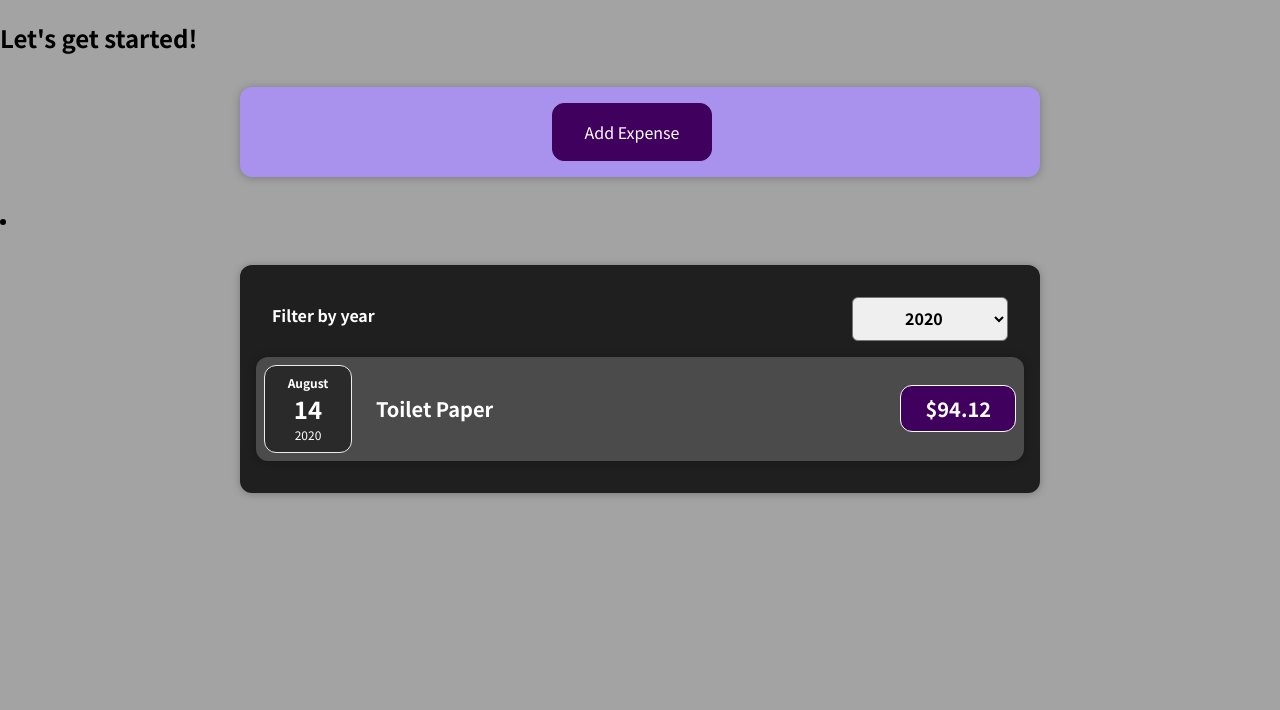
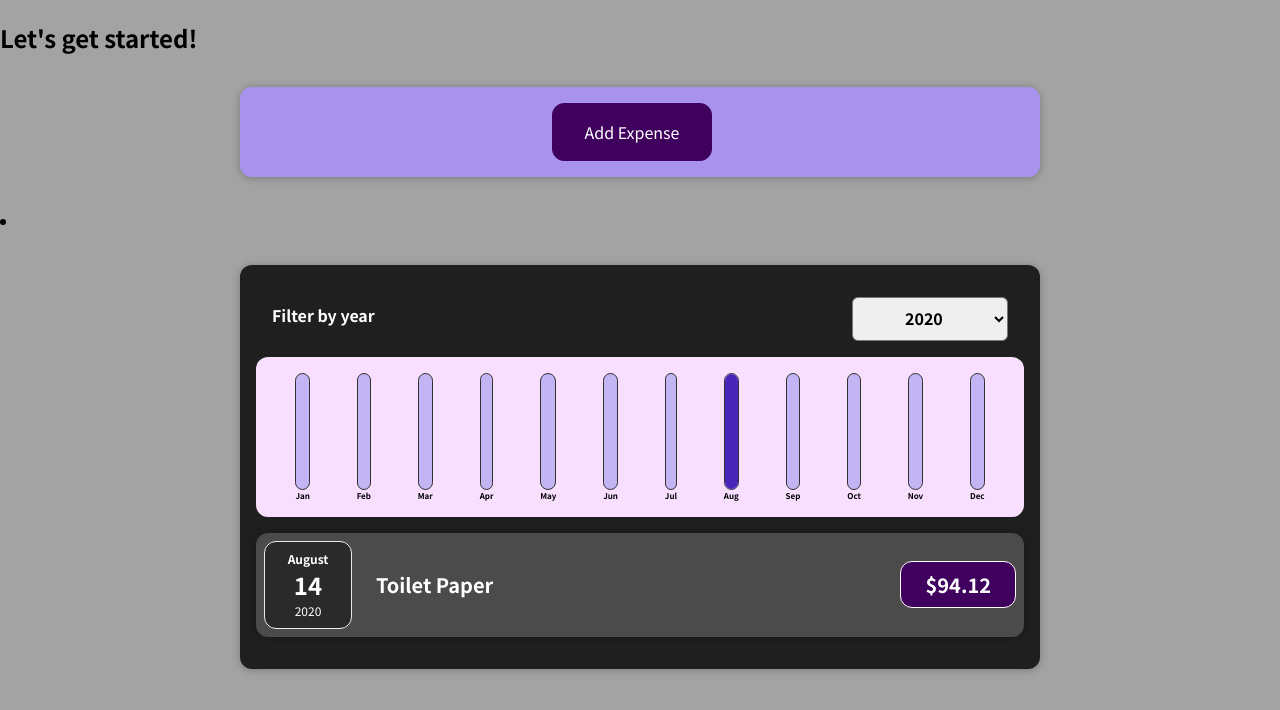
Before and after one commit to shashanksah143/Expense-tracker, a React (Create React App) app: page / in a window 1280 px wide. Shown: the top 710 px of the page. Built offline with nearby package versions, Linux system fonts and the light colour scheme.

Commit message:
added chart to display dynamic expense values of each month

```diff
--- /dev/null
+++ b/src/components/chart/Chart.css
@@ -0,0 +1,9 @@
+.chart {
+  padding: 1rem;
+  border-radius: 12px;
+  background-color: #f8dfff;
+  text-align: center;
+  display: flex;
+  justify-content: space-around;
+  height: 10rem;
+}
--- /dev/null
+++ b/src/components/chart/Chart.jsx
@@ -0,0 +1,19 @@
+import "./Chart.css";
+import ChartBar from "./ChartBar";
+const Chart = (props) => {
+  const values = props.dataPoints.map((dataPoint) => dataPoint.value);
+  const totalMaxOfMonth = Math.max(...values);
+  return (
+    <div className="chart">
+      {props.dataPoints.map((dataPoint) => (
+        <ChartBar
+          value={dataPoint.value}
+          maxValue={totalMaxOfMonth}
+          label={dataPoint.label}
+          key={dataPoint.label}
+        />
+      ))}
+    </div>
+  );
+};
+export default Chart;
--- /dev/null
+++ b/src/components/chart/ChartBar.css
@@ -0,0 +1,30 @@
+.chart-bar {
+  height: 100%;
+  display: flex;
+  flex-direction: column;
+  align-items: center;
+}
+
+.chart-bar__inner {
+  height: 100%;
+  width: 100%;
+  border: 1px solid #313131;
+  border-radius: 12px;
+  background-color: #c3b4f3;
+  overflow: hidden;
+  display: flex;
+  flex-direction: column;
+  justify-content: flex-end;
+}
+
+.chart-bar__fill {
+  background-color: #4826b9;
+  width: 100%;
+  transition: all 0.3s ease-out;
+}
+
+.chart-bar__label {
+  font-weight: bold;
+  font-size: 0.5rem;
+  text-align: center;
+}
--- /dev/null
+++ b/src/components/chart/ChartBar.jsx
@@ -0,0 +1,19 @@
+import "./ChartBar.css";
+const ChartBar = (props) => {
+  let barFillHeight = "0%";
+  if (props.maxValue > 0) {
+    barFillHeight = Math.round((props.value / props.maxValue) * 100) + "%";
+  }
+  return (
+    <div className="chart-bar">
+      <div className="chart-bar__inner">
+        <div
+          className="chart-bar__fill"
+          style={{ height: barFillHeight }}
+        ></div>
+      </div>
+      <div className="chart-bar__label">{props.label}</div>
+    </div>
+  );
+};
+export default ChartBar;
--- a/src/components/expenses/Expenses.jsx
+++ b/src/components/expenses/Expenses.jsx
@@ -2,6 +2,7 @@
 import Card from "../UI/Card";
 import ExpensesFilter from "./ExpenseFilter";
 import ExpensesList from "./ExpensesList";
+import ExpensesChart from "./ExpensesChart";
 import { useState } from "react";
 
 function Expenses(props) {
@@ -23,6 +24,7 @@
           onYearChange={expensesChanageHandler}
           selected={selectedYear}
         />
+        <ExpensesChart expenses={filteredExpenses} />
         <ExpensesList items={filteredExpenses} />
       </Card>
     </li>
--- /dev/null
+++ b/src/components/expenses/ExpensesChart.jsx
@@ -0,0 +1,24 @@
+import Chart from "../chart/Chart";
+const ExpensesChart = (props) => {
+  const chartDataPoint = [
+    { label: "Jan", value: 0 },
+    { label: "Feb", value: 0 },
+    { label: "Mar", value: 0 },
+    { label: "Apr", value: 0 },
+    { label: "May", value: 0 },
+    { label: "Jun", value: 0 },
+    { label: "Jul", value: 0 },
+    { label: "Aug", value: 0 },
+    { label: "Sep", value: 0 },
+    { label: "Oct", value: 0 },
+    { label: "Nov", value: 0 },
+    { label: "Dec", value: 0 },
+  ];
+  for (const expense of props.expenses) {
+    const expenseMonth = expense.date.getMonth();
+    chartDataPoint[expenseMonth].value += expense.amount;
+  }
+
+  return <Chart dataPoints={chartDataPoint} />;
+};
+export default ExpensesChart;
--- a/src/components/newExpense/ExpenseForm.jsx
+++ b/src/components/newExpense/ExpenseForm.jsx
@@ -21,7 +21,7 @@
     event.preventDefault();
     let userInput = {
       title,
-      amount,
+      amount: +amount,
       date: new Date(date),
     };
     props.onSaveExpenseData(userInput);
```
Also changed, not shown: 1 other file (tests, documents, lock files or other folders).
